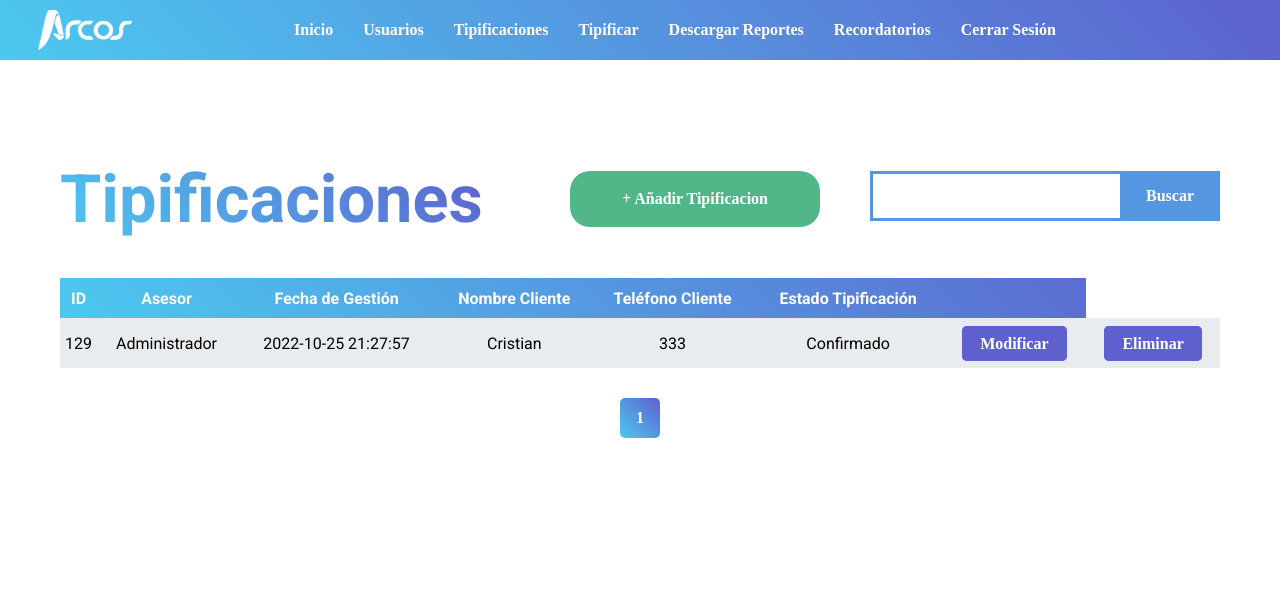
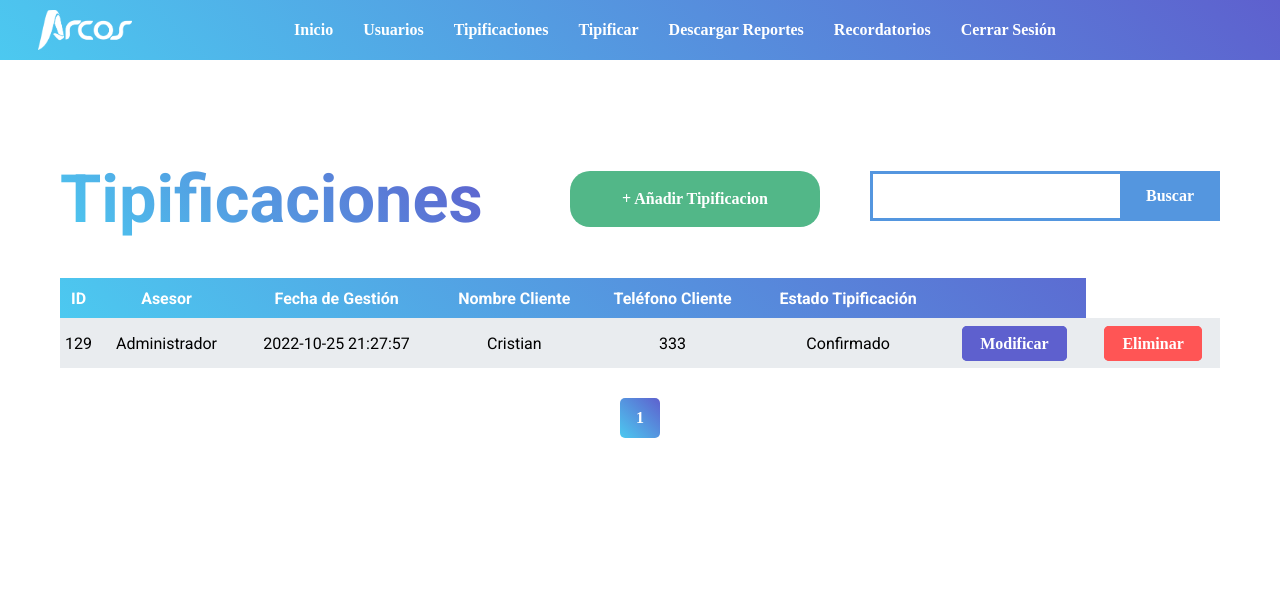
Before and after one commit to willrev/AplicativoAlmaBrows-main, a PHP site: page /controllers/tipificacionController.php in a window 1280 px wide. Shown: the top 601 px of the page. Run offline with PHP 8.4, Linux system fonts and the light colour scheme; the visitor is signed in with stand-in values (Sample User, id 1); data comes from the database, SQL or seed files in the repository.

Commit message:
Cambio de color en botón de borrar.

```diff
--- a/views/tipificacion/index.php
+++ b/views/tipificacion/index.php
@@ -81,7 +81,7 @@
                         </td>
                         <td>
 
-                            <a class="button--modify" href="tipificacionController.php?accion=eliminarTipificacion&idTipificacion=<?=$tipificacion->idTipificacion?>&telefonoCliente=<?=$tipificacion->telefonoCliente?>">Eliminar</a>
+                            <a class="button--delete" href="tipificacionController.php?accion=eliminarTipificacion&idTipificacion=<?=$tipificacion->idTipificacion?>&telefonoCliente=<?=$tipificacion->telefonoCliente?>">Eliminar</a>
 
                         </td>
 
```
